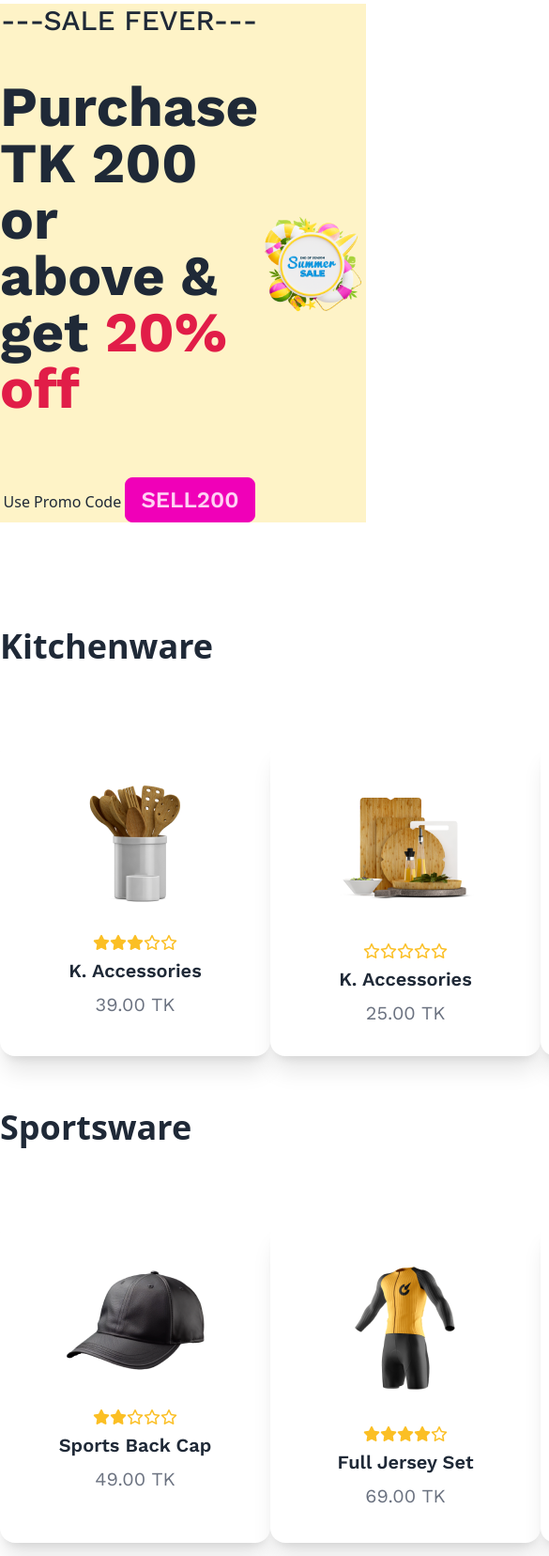
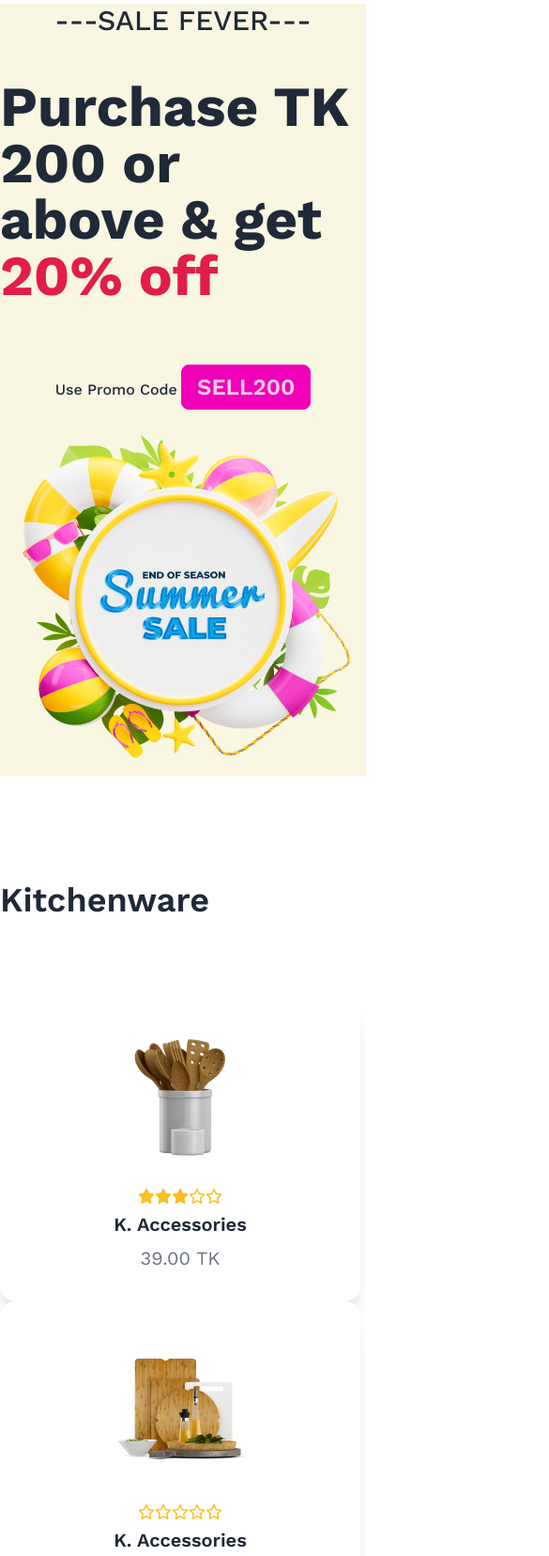
Before and after one commit to Emranhossainshuvo/summer-sale, a plain HTML site: page index.html in a window 390 px wide. Shown: the top 1656 px of the page at 94% size, 585 px wide, since content can reach past the window. Drawn offline with nearby package versions, Linux system fonts and the light colour scheme.

Commit message:
responsive and some issues solved

```diff
--- a/index.html
+++ b/index.html
@@ -20,8 +20,8 @@
 
 <body>
     <!-- header section for banner -->
-    <header>
-        <section class="flex justify-center bg-amber-100 items-center mt-1 mb-28">
+    <header >
+        <section class="lg:flex md:flex lg:justify-center bg-[#F9F6E2] lg:items-center mt-1 mb-28">
             <!-- banner discription -->
             <div>
                 <h4 class="text-3xl font-primary font-medium text-center mb-11 uppercase">---sale fever---</h4>
@@ -29,7 +29,7 @@
                         class="text-rose-600">20%
                         off</span></h2>
                 <div class="text-center">
-                    <p class="inline text-base font-medium">Use Promo Code</p>
+                    <p class="inline text-base font-primary font-medium">Use Promo Code</p>
                     <button class="btn btn-secondary font-primary font-semibold text-2xl">SELL200</button>
                 </div>
             </div>
@@ -39,16 +39,16 @@
             </div>
         </section>
     </header>
-    <main class="container mx-auto flex">
+    <main class="container mx-auto mg:flex lg:flex">
         <!-- products -->
 
 
         <section>
             <!-- this is kitchenware section -->
             <section class="w-9/12">
-                <h3 class="text-4xl font-semibold">Kitchenware</h3>
+                <h3 class="text-4xl font-primary font-semibold">Kitchenware</h3>
                 <!-- card container -->
-                <div class="flex mt-20">
+                <div class="lg:flex md:flex md:items-center mt-20">
                     <div class="card w-96 bg-base-100 shadow-xl">
                         <figure class="px-10 pt-10">
                             <img src="images/prod1.png" class="rounded-xl" />
@@ -62,7 +62,7 @@
                                 <i class="fa-regular text-amber-400 fa-star"></i>
                             </span>
                             <h2 class="card-title font-primary text-xl font-semibold">K. Accessories</h2>
-                            <p class="text-gray-500 font-primary  text-xl">39.00 TK</p>
+                            <p class="text-gray-500 font-primary text-xl">39.00 TK</p>
                         </div>
                     </div>
                     <div class="card w-96 bg-base-100 shadow-xl">
@@ -100,10 +100,10 @@
                 </div>
             </section>
             <!-- this is sportsware section -->
-            <section class="w-9/12 mt-14 mb-52">
-                <h3 class="text-4xl font-semibold">Sportsware</h3>
+            <section class="w-9/12 mt-14 lg:mb-52">
+                <h3 class="text-4xl font-primary font-semibold">Sportsware</h3>
                 <!-- card container -->
-                <div class="flex mt-20">
+                <div class="lg:flex md:flex mt-20">
                     <div class="card w-96 bg-base-100 shadow-xl">
                         <figure class="px-10 pt-10">
                             <img src="images/prod4.png" class="rounded-xl" />
@@ -176,7 +176,7 @@
                     <li class="mb-4">Discount:  <span class="text-gray-400 ps-2">00.00TK</span></li>
                     <li class="mb-4">Total:  <span class="text-gray-400 ps-2">00.00TK</span></li>
                 </ul>
-                <button class="btn btn-secondary mt-7">Make Purchase</button>
+                <button class="btn btn-secondary font-primary mt-7">Make Purchase</button>
             </div>
         </section>
     </main>
```
